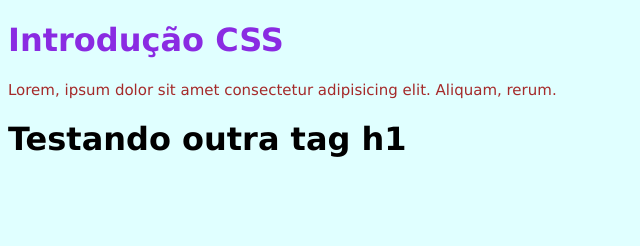
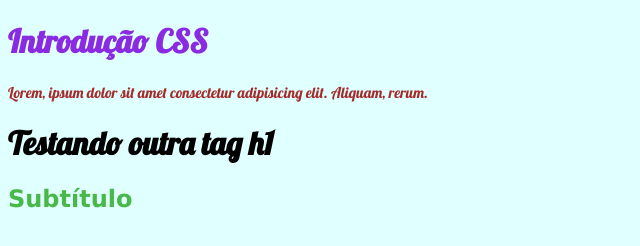
Before and after one commit to williamdubgod/projeto-web, a plain HTML site: page intro-css.html in a window 1280 px wide. Shown: the whole page, without its empty margins (0-640 px from the left). Drawn offline with Linux system fonts and the light colour scheme.

Commit message:
Introdução ao CSS parte 2

```diff
--- /dev/null
+++ b/css/style.css
@@ -0,0 +1,7 @@
+h2 {
+color: rgb(72, 184, 72);
+}
+
+h1 {
+    font-family: 'Lobster';
+}
--- a/intro-css.html
+++ b/intro-css.html
@@ -4,6 +4,10 @@
     <meta charset="UTF-8">
     <meta http-equiv="X-UA-Compatible" content="IE=edge">
     <meta name="viewport" content="width=device-width, initial-scale=1.0">
+    <link rel="stylesheet" href="css/style.css">
+    <link rel="preconnect" href="https://fonts.googleapis.com">
+    <link rel="preconnect" href="https://fonts.gstatic.com" crossorigin>
+    <link href="https://fonts.googleapis.com/css2?family=Lobster&display=swap" rel="stylesheet">
     <title>Intro CSS</title>
     <style>
         body {
@@ -16,6 +20,7 @@
         }
         p {
             font-size: 15px;
+            font-family: 'Lobster', cursive;
         }
     </style>
 </head>
@@ -23,4 +28,5 @@
     <h1>Introdução CSS</h1>
     <p>Lorem, ipsum dolor sit amet consectetur adipisicing elit. Aliquam, rerum.</p>
     <h1 style="color: black">Testando outra tag h1</h1>
+    <h2>Subtítulo</h2>
 </html>
```
Also changed, not shown: img/Login-web.png (renamed from Login-web.png), style.css (deleted).
